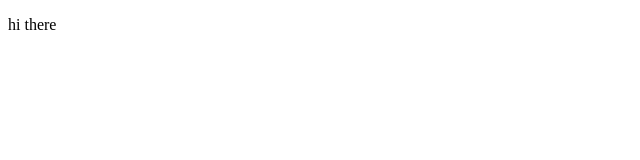
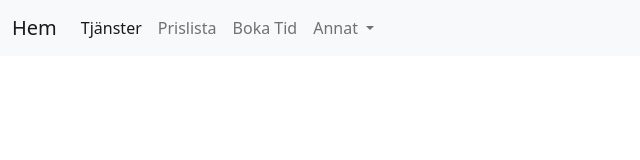
Before and after one commit to hafsasheik/Lab-1-H-rsalong, a plain HTML site: page index.html in a window 1280 px wide. Shown: the whole page, without its empty margins (0-640 px from the left). Drawn offline with nearby package versions, Linux system fonts and the light colour scheme.

Commit message:
adding bootstrap

```diff
--- a/index.html
+++ b/index.html
@@ -3,9 +3,48 @@
 <head>
     <meta charset="UTF-8">
     <meta name="viewport" content="width=device-width, initial-scale=1.0">
-    <title>Document</title>
+    <title>Bootstrap</title>
+    <link href="https://cdn.jsdelivr.net/npm/bootstrap@5.0.0-beta1/dist/css/bootstrap.min.css" rel="stylesheet" integrity="sha384-giJF6kkoqNQ00vy+HMDP7azOuL0xtbfIcaT9wjKHr8RbDVddVHyTfAAsrekwKmP1" crossorigin="anonymous">
 </head>
 <body>
-    <p>hi there</p>
+
+<script src="https://cdn.jsdelivr.net/npm/@popperjs/core@2.5.4/dist/umd/popper.min.js" integrity="sha384-q2kxQ16AaE6UbzuKqyBE9/u/KzioAlnx2maXQHiDX9d4/zp8Ok3f+M7DPm+Ib6IU" crossorigin="anonymous"></script>
+<script src="https://cdn.jsdelivr.net/npm/bootstrap@5.0.0-beta1/dist/js/bootstrap.min.js" integrity="sha384-pQQkAEnwaBkjpqZ8RU1fF1AKtTcHJwFl3pblpTlHXybJjHpMYo79HY3hIi4NKxyj" crossorigin="anonymous"></script>
+
+
+<nav class="navbar navbar-expand-lg navbar-light bg-light">
+  <div class="container-fluid">
+    <a class="navbar-brand" href="index.html">Hem</a>
+    <button class="navbar-toggler" type="button" data-bs-toggle="collapse" data-bs-target="#navbarNavDropdown" aria-controls="navbarNavDropdown" aria-expanded="false" aria-label="Toggle navigation">
+      <span class="navbar-toggler-icon"></span>
+    </button>
+    <div class="collapse navbar-collapse" id="navbarNavDropdown">
+      <ul class="navbar-nav">
+        <li class="nav-item">
+          <a class="nav-link active" aria-current="page" href="Tjanster.html">Tjänster</a>
+        </li>
+        <li class="nav-item">
+          <a class="nav-link" href="Prislista.html">Prislista</a>
+        </li>
+        <li class="nav-item" >
+          <a class="nav-link" href="Bokatid.html">Boka Tid</a>
+        </li>
+        <li class="nav-item dropdown">
+          <a class="nav-link dropdown-toggle" href="#" id="navbarDropdownMenuLink" role="button" data-bs-toggle="dropdown" aria-expanded="false">
+            Annat
+          </a>
+          <ul class="dropdown-menu" aria-labelledby="navbarDropdownMenuLink">
+            <li><a class="dropdown-item" href="Bokatid.html">Kontakt</a></li>
+            <li><a class="dropdown-item" href="#">Bilder</a></li>
+          </ul>
+        </li>
+      </ul>
+    </div>
+  </div>
+</nav>
+
+
+
+
 </body>
 </html>
```
